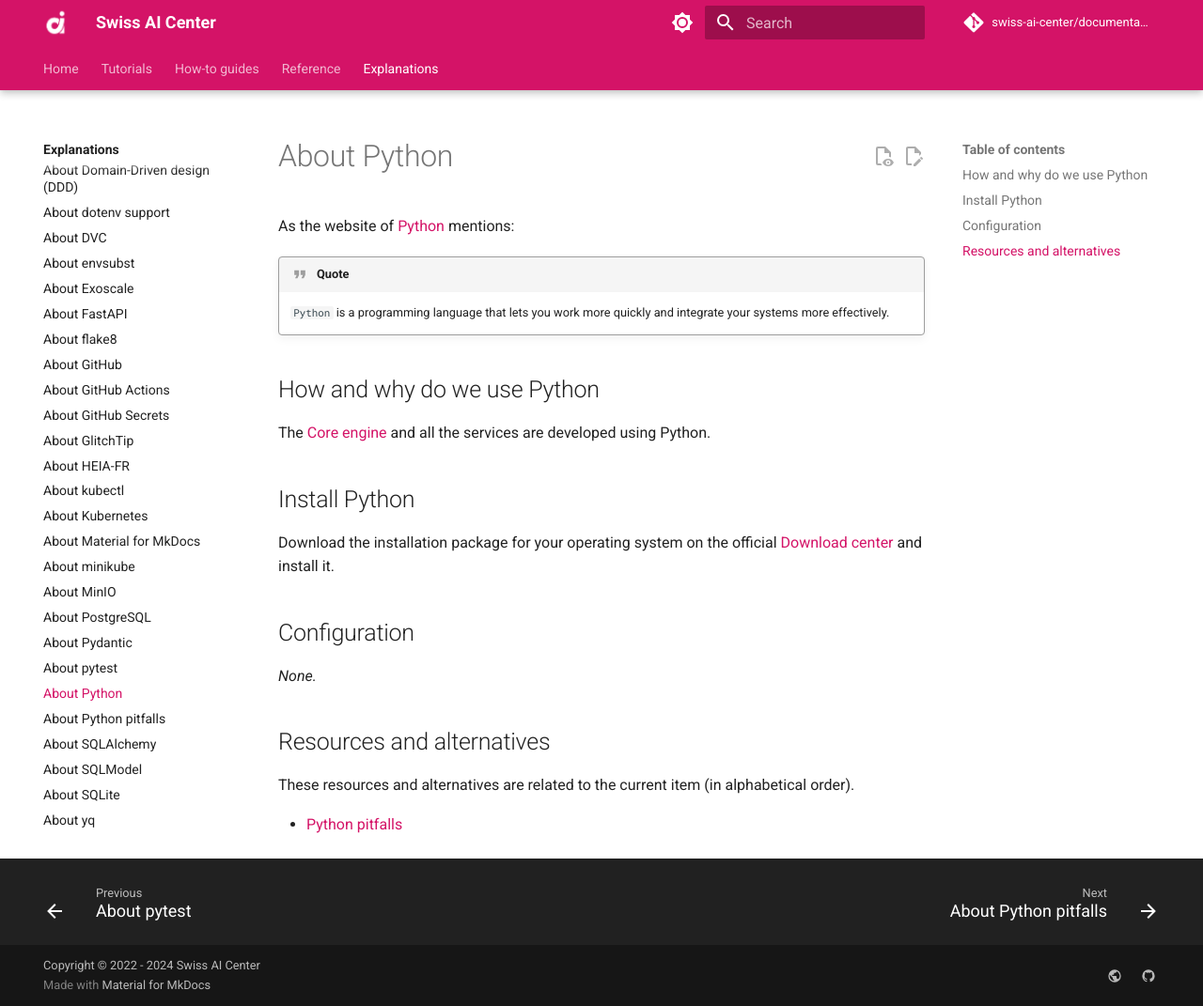
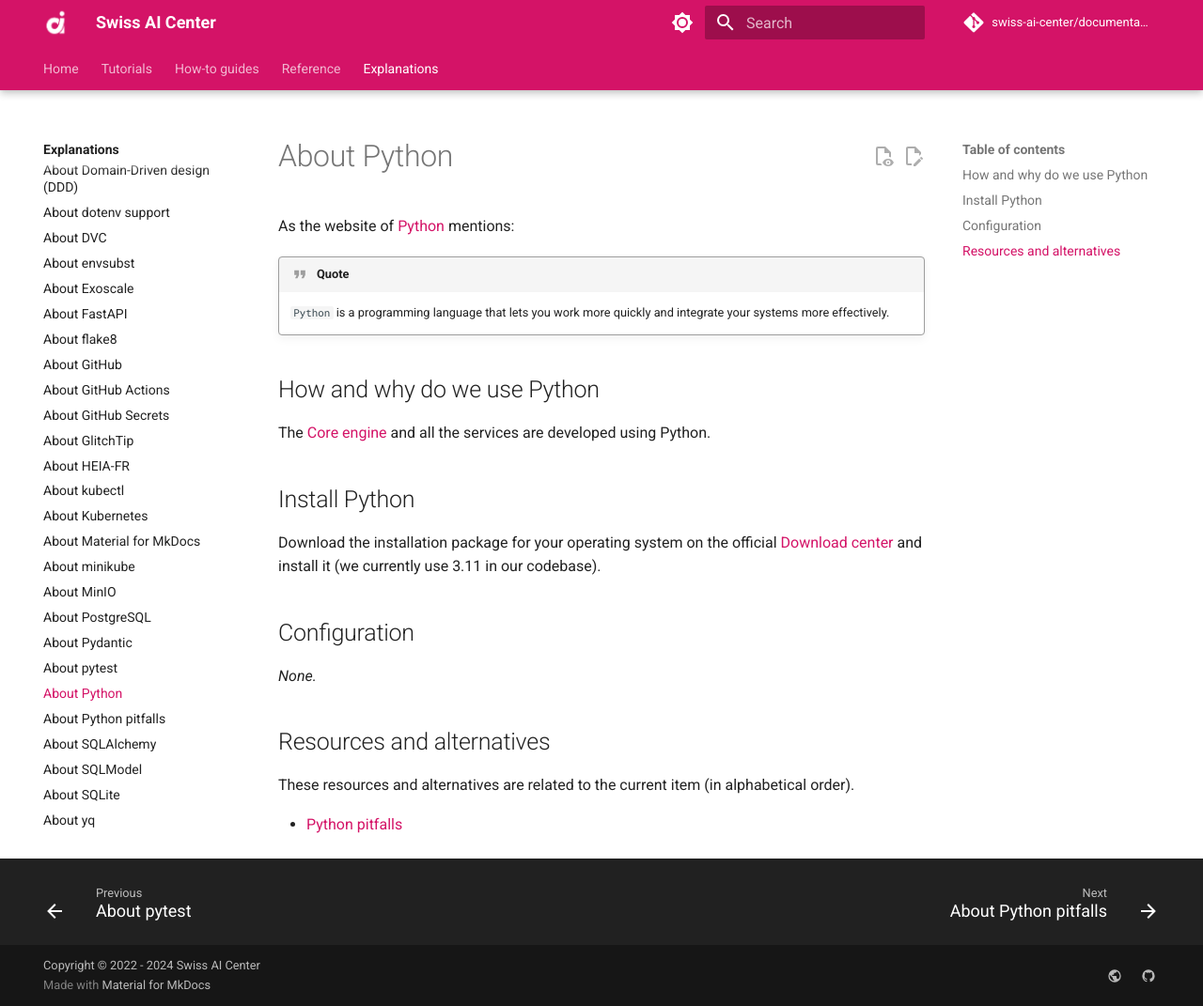
Before and after one commit to swiss-ai-center/documentation, an MkDocs documentation site: the page built from docs/explanations/about-python.md, in a window 1280 px wide and 1071 px high. Shown: the whole window at 94% size. Built offline with MkDocs 1.6.1 and Material for MkDocs 9.7.7, drawn with Linux system fonts in a browser that asks for light colours; comment, search, counter and statistics services are not loaded.

Commit message:
added python version info in explanations

```diff
--- a/docs/explanations/about-python-pitfalls.md
+++ b/docs/explanations/about-python-pitfalls.md
@@ -35,7 +35,8 @@ developed using Python.
 ## Install Python
 
 Download the installation package for your operating system on the official
-[Download center](https://www.python.org/downloads/) and install it.
+[Download center](https://www.python.org/downloads/) and install it (we
+currently use 3.11 in our codebase).
 
 ## Configuration
 
--- a/docs/explanations/about-python.md
+++ b/docs/explanations/about-python.md
@@ -15,7 +15,8 @@ developed using Python.
 ## Install Python
 
 Download the installation package for your operating system on the official
-[Download center](https://www.python.org/downloads/) and install it.
+[Download center](https://www.python.org/downloads/) and install it (we
+currently use 3.11 in our codebase).
 
 ## Configuration
 
```
